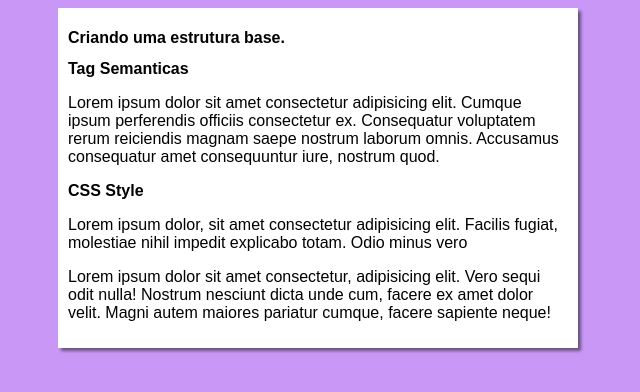
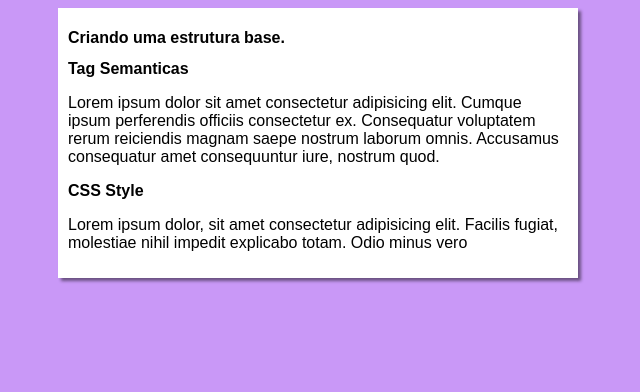
Before and after one commit to ac7wesley/projeto-site, a plain HTML site: page index.html in a window 1280 px wide. Shown: the whole page, without its empty margins (322-962 px from the left). Drawn offline with Linux system fonts and the light colour scheme.

Commit message:
Update index.html

```diff
--- a/index.html
+++ b/index.html
@@ -26,12 +26,6 @@
           Lorem ipsum dolor, sit amet consectetur adipisicing elit. Facilis
           fugiat, molestiae nihil impedit explicabo totam. Odio minus vero
         </p>
-
-        <p>
-          Lorem ipsum dolor sit amet consectetur, adipisicing elit. Vero sequi
-          odit nulla! Nostrum nesciunt dicta unde cum, facere ex amet dolor
-          velit. Magni autem maiores pariatur cumque, facere sapiente neque!
-        </p>
       </article>
     </main>
   </body>
```
